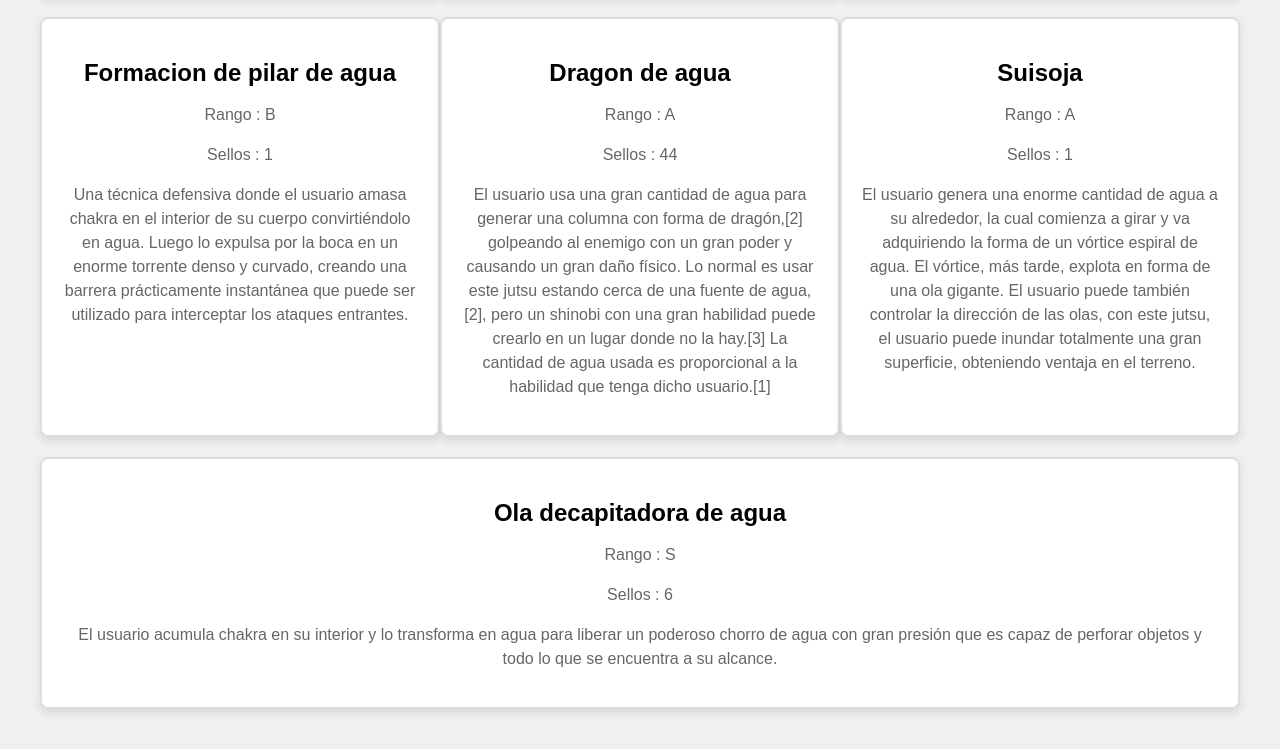
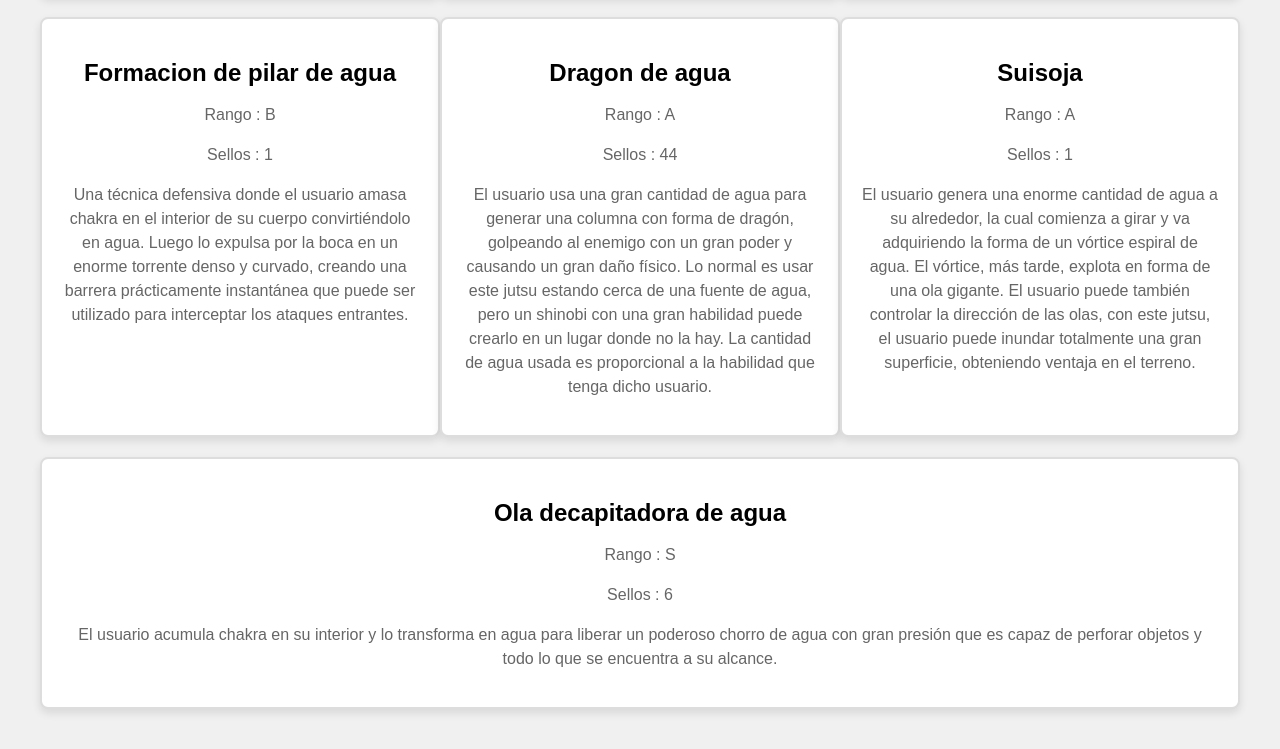
Before and after one commit to NNH-Page/NNH, a plain HTML site: page HTML/PaginaDeJutsus/Suiton.html in a window 1280 px wide. Shown: the part 1241-1990 px from the top of the page. Drawn offline with Linux system fonts and the light colour scheme.

Commit message:
Correcciones de html en Suiton

```diff
--- a/HTML/PaginaDeJutsus/Suiton.html
+++ b/HTML/PaginaDeJutsus/Suiton.html
@@ -106,7 +106,7 @@
             <h2>Dragon de agua</h2>
             <p>Rango : A</p>
             <p>Sellos : 44 </p>
-            <p>El usuario usa una gran cantidad de agua para generar una columna con forma de dragón,[2] golpeando al enemigo con un gran poder y causando un gran daño físico. Lo normal es usar este jutsu estando cerca de una fuente de agua,[2], pero un shinobi con una gran habilidad puede crearlo en un lugar donde no la hay.[3] La cantidad de agua usada es proporcional a la habilidad que tenga dicho usuario.[1]</p>
+            <p>El usuario usa una gran cantidad de agua para generar una columna con forma de dragón, golpeando al enemigo con un gran poder y causando un gran daño físico. Lo normal es usar este jutsu estando cerca de una fuente de agua, pero un shinobi con una gran habilidad puede crearlo en un lugar donde no la hay. La cantidad de agua usada es proporcional a la habilidad que tenga dicho usuario.</p>
 
         </div>
 
```
